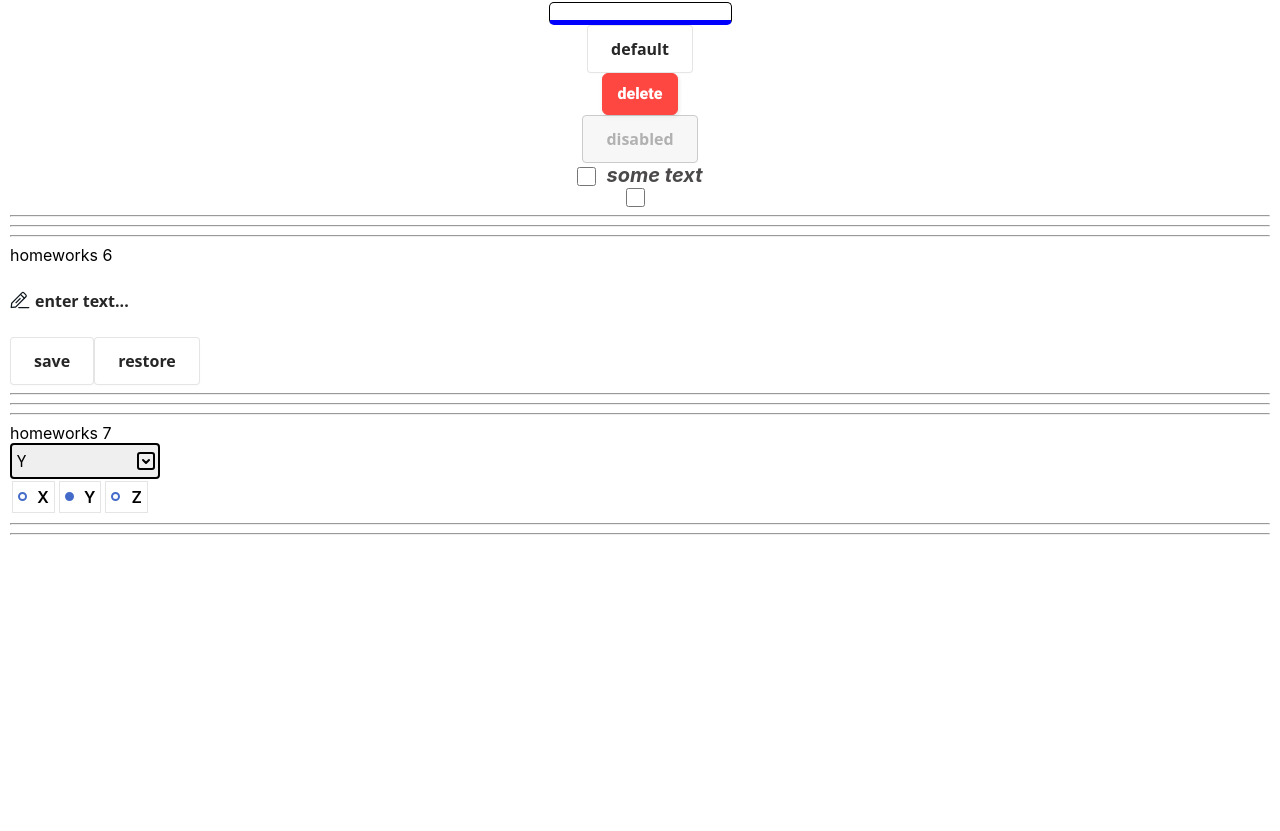
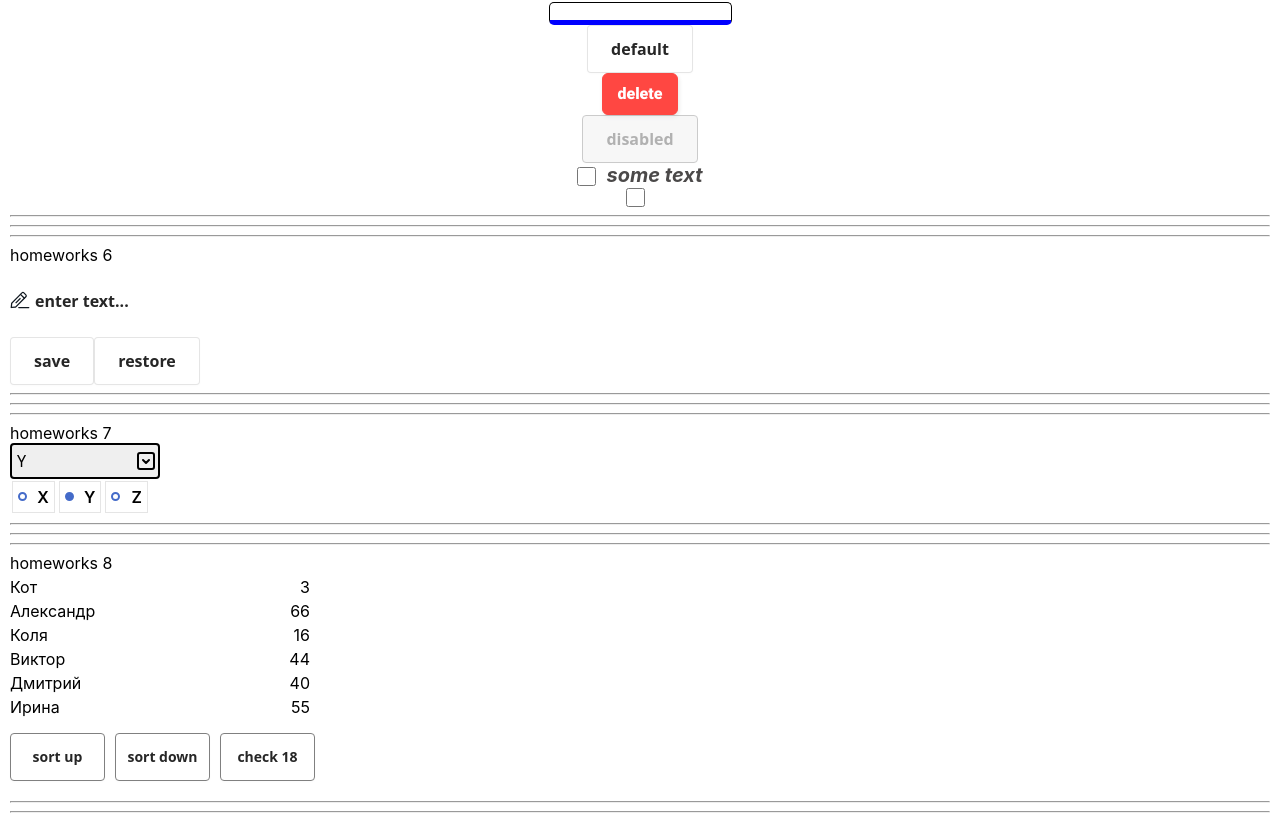
Before and after one commit to ASMalakhovv/Ignat, a React (Create React App) app: page /#/pre-junior in a window 1280 px wide. Shown: the part 561-1392 px from the top of the page. Before the commit the page ends 1114 px from the top, so only its background shows below. Built offline with nearby package versions, Linux system fonts and the light colour scheme; grey boxes are pictures that could not be loaded.

Commit message:
Fulfilled: HW8

```diff
--- a/src/p1-main/m1-ui/u1-app/App.tsx
+++ b/src/p1-main/m1-ui/u1-app/App.tsx
@@ -7,6 +7,7 @@ import HW5 from '../../../p2-homeworks/h5-rrd-v6/HW5';
 import HW4 from '../../../p2-homeworks/h4/HW4';
 import HW6 from "../../../p2-homeworks/h6/HW6";
 import HW7 from "../../../p2-homeworks/h7/HW7";
+import HW8 from "../../../p2-homeworks/h8/HW8";
 
 function App() {
     return (
@@ -20,6 +21,7 @@ function App() {
             <HW5/>
             <HW6/>
             <HW7/>
+            <HW8/>
         </div>
     )
 }
--- /dev/null
+++ b/src/p2-homeworks/h8/HW8.module.scss
@@ -0,0 +1,24 @@
+.hw8 {
+  .tablePeople {
+    display: flex;
+    width: 300px;
+    justify-content: space-between;
+    margin: 4px 0;
+    //font-family: system-ui, -apple-system, system-ui, "Helvetica Neue", Helvetica, Arial, sans-serif;
+
+  }
+
+  .button {
+    display: flex;
+    justify-content: space-between;
+    width: 305px;
+
+    .superButton {
+      margin: 12px 0;
+      font-size: 14px;
+      padding: 4px;
+      width: 95px;
+      border: 1px solid grey;
+    }
+  }
+}
--- a/src/p2-homeworks/h8/HW8.tsx
+++ b/src/p2-homeworks/h8/HW8.tsx
@@ -1,10 +1,10 @@
 import React, {useState} from 'react'
 import {homeWorkReducer} from './bll/homeWorkReducer'
 import SuperButton from '../h4/common/c2-SuperButton/SuperButton'
+import style from './HW8.module.scss'
 
-// export type UserType =
-
-const initialPeople = [
+export type UserType = { _id: number; name: string; age: number }
+const initialPeople: UserType[] = [
     {_id: 0, name: 'Кот', age: 3},
     {_id: 1, name: 'Александр', age: 66},
     {_id: 2, name: 'Коля', age: 16},
@@ -14,28 +14,33 @@ const initialPeople = [
 ]
 
 function HW8() {
-    const [people, setPeople] = useState<any>(initialPeople) // need to fix any
+    const [people, setPeople] = useState<UserType[]>(initialPeople) // need to fix any
 
     // need to fix any
-    const finalPeople = people.map((p: any) => (
-        <div key={p._id}>
-            some name, age
+    const finalPeople = people.map((p: UserType) => (
+        <div key={p._id} className={style.tablePeople}>
+            <div>{p.name}</div>
+            <div>{p.age}</div>
         </div>
-    ))
+))
 
     const sortUp = () => setPeople(homeWorkReducer(initialPeople, {type: 'sort', payload: 'up'}))
+    const sortDown = () => setPeople(homeWorkReducer(initialPeople, {type: 'sort', payload: 'down'}))
+    const checkAge = () => setPeople(homeWorkReducer(initialPeople, {type: 'check', payload: 18}))
+
 
     return (
-        <div>
+        <div className={style.hw8}>
             <hr/>
             homeworks 8
 
             {/*should work (должно работать)*/}
             {finalPeople}
-
-            <div><SuperButton onClick={sortUp}>sort up</SuperButton></div>
-            <div>sort down</div>
-            check 18
+            <div className={style.button}>
+                <div><SuperButton onClick={sortUp} className={style.superButton}>sort up</SuperButton></div>
+                <div><SuperButton onClick={sortDown} className={style.superButton}>sort down</SuperButton></div>
+                <div><SuperButton onClick={checkAge} className={style.superButton}>check 18</SuperButton></div>
+            </div>
 
             <hr/>
             {/*для личного творчества, могу проверить*/}
--- a/src/p2-homeworks/h8/bll/homeWorkReducer.ts
+++ b/src/p2-homeworks/h8/bll/homeWorkReducer.ts
@@ -1,13 +1,45 @@
-export const homeWorkReducer = (state: any, action: any): any => { // need to fix any
+import {UserType} from "../HW8";
+
+const sortNameForReducer = (a: UserType, b: UserType): number => {
+    return a.name < b.name ? -1
+        : a.name > b.name ? 1
+            : 0
+}
+export const homeWorkReducer = (state: UserType[], action: ActionType): UserType[] => { // need to fix any
     switch (action.type) {
         case 'sort': {
-            // need to fix
-            return state
+            let copyState = [...state]
+            return action.payload === 'up'
+                ?
+                copyState.sort((a, b) => sortNameForReducer(a, b))
+                :
+                copyState
         }
         case 'check': {
-            // need to fix
+            return state.filter(e => e.age >= action.payload)
+        }
+        default:
             return state
-        }
-        default: return state
     }
 }
+
+//AC
+
+export const sortUp = (payload: 'up' | 'down') => {
+    return {
+        type: 'sort',
+        payload
+    } as const
+}
+export const checkAge = (payload: number) => {
+    return {
+        type: 'check',
+        payload
+    } as const
+}
+
+//TYPES
+
+export type SortUp = ReturnType<typeof sortUp>
+export type CheckAge = ReturnType<typeof checkAge>
+export type ActionType = SortUp | CheckAge
```
Also changed, not shown: 1 other file (tests, documents, lock files or other folders).
